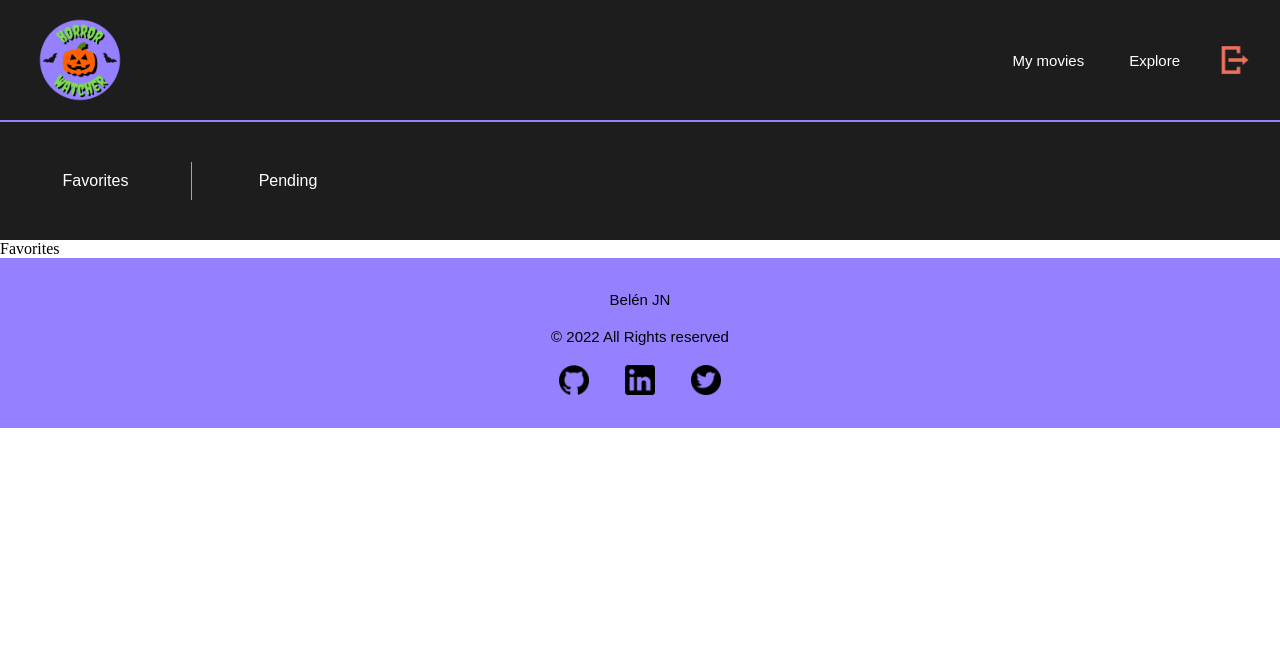
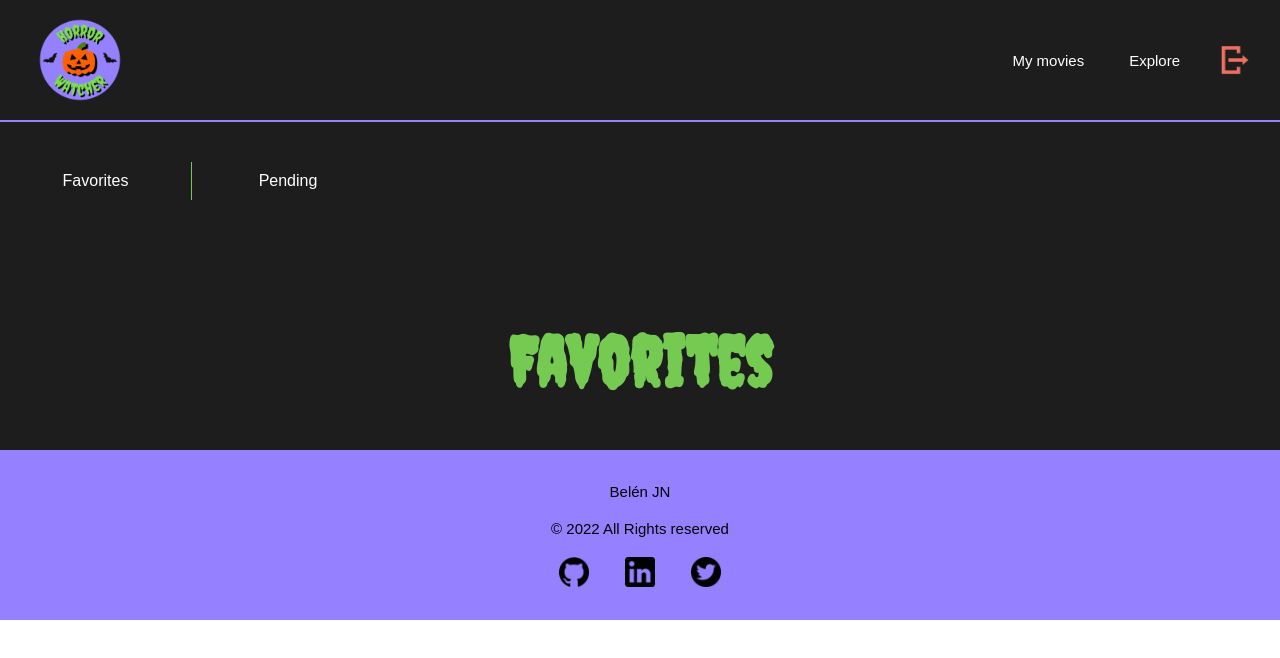
Before and after one commit to belenjn/horror-watcher-app, a React (Vite) app: page /myMovies in a window 1280 px wide. Shown: the top 658 px of the page. Built offline with nearby package versions, Linux system fonts and the light colour scheme; no server answers; a web font is replaced by a local one.

Commit message:
Favorite and pending view with first style

```diff
--- a/src/components/my-movies-page/MyMoviesPage.tsx
+++ b/src/components/my-movies-page/MyMoviesPage.tsx
@@ -1,3 +1,4 @@
+import { useState } from "react"
 import { Footer } from "../footer/Footer"
 import { Navbar } from "../navbar/Navbar"
 import { Favorites } from "./favorites/Favorites"
@@ -5,12 +6,17 @@ import { Pending } from "./pending/Pending"
 import {SelectorPages} from "./selector-pages-favorites-pending/SelectorPages"
 
 export const MyMoviesPage = () => {
+
+  const [favorites, setFavorites] = useState(true);
+  const [pending, setPending] = useState(false);
+
   return (
     <>
     <Navbar/>
-    <SelectorPages/>
-    <Favorites/>
-    {/* <Pending/> */}
+    <SelectorPages favorites={favorites} pending={pending} setFavorites={setFavorites} setPending={setPending}/>
+    {
+      favorites === true ? <Favorites/> : <Pending/>
+    }
     <Footer/>
     </>
   )
--- /dev/null
+++ b/src/components/my-movies-page/favorites/Favorites.css
@@ -0,0 +1,15 @@
+.favorites__container {
+    background-color: var(--main-bg-color);
+    display: flex;
+    flex-direction: column;
+}
+
+.favorites__container--title {
+    align-self: center;
+    color: var(--secondary-color);
+    font-family: var(--secondary-font-family);
+    font-size: 70px;
+    text-align: center;
+    margin-bottom: 40px;
+    height: 90px;
+}
--- a/src/components/my-movies-page/favorites/Favorites.tsx
+++ b/src/components/my-movies-page/favorites/Favorites.tsx
@@ -1,7 +1,11 @@
-import React from 'react'
+import "./Favorites.css"
 
 export const Favorites = () => {
   return (
-    <div>Favorites</div>
+    <div className='favorites__container'>
+        <h1 className="favorites__container--title">
+            Favorites
+        </h1>
+    </div>
   )
 }
--- /dev/null
+++ b/src/components/my-movies-page/pending/Pending.css
@@ -0,0 +1,15 @@
+.pending__container {
+    background-color: var(--main-bg-color);
+    display: flex;
+    flex-direction: column;
+}
+
+.pending__container--title {
+    align-self: center;
+    color: var(--secondary-color);
+    font-family: var(--secondary-font-family);
+    font-size: 70px;
+    text-align: center;
+    margin-bottom: 40px;
+    height: 90px;
+}
--- a/src/components/my-movies-page/pending/Pending.tsx
+++ b/src/components/my-movies-page/pending/Pending.tsx
@@ -1,7 +1,11 @@
-import React from 'react'
+import "./Pending.css"
 
 export const Pending = () => {
   return (
-    <div>Pending</div>
+    <div className='pending__container'>
+        <h1 className="pending__container--title">
+            Pending
+        </h1>
+    </div>
   )
 }
--- a/src/components/my-movies-page/selector-pages-favorites-pending/SelectorPages.css
+++ b/src/components/my-movies-page/selector-pages-favorites-pending/SelectorPages.css
@@ -40,3 +40,9 @@
 .gridMoviesPage__container--pages--pending > a:hover {
   color: #80abff;
 }
+
+
+.gridMoviesPage__container--pages--favorites > a:visited,
+.gridMoviesPage__container--pages--pending > a:visited {
+  color: #80abff;
+}
--- a/src/components/my-movies-page/selector-pages-favorites-pending/SelectorPages.tsx
+++ b/src/components/my-movies-page/selector-pages-favorites-pending/SelectorPages.tsx
@@ -1,16 +1,40 @@
-import { useState } from "react"
-import "./SelectorPages.css"
+import { useState } from "react";
+import "./SelectorPages.css";
 
-export const SelectorPages = () => {
+export const SelectorPages = ({
+  setFavorites,
+  setPending,
+  favorites,
+  pending
+}: {
+  setFavorites: React.Dispatch<React.SetStateAction<boolean>>;
+  setPending: React.Dispatch<React.SetStateAction<boolean>>;
+  favorites: boolean;
+  pending: boolean;
+}) => {
 
+  const handleClickFavorites = () => {
+    setFavorites(true)
+    setPending(false)
+
+  }
+
+  const handleClickPending = () => {
+    setPending(true)
+    setFavorites(false)
+
+  }
 
   return (
     <div className="gridMoviesPage__container">
-        <div className="gridMoviesPage__container--pages">
-        <div className="gridMoviesPage__container--pages--favorites">Favorites</div>
-        <div className="gridMoviesPage__container--pages--pending">Pending</div>
+      <div className="gridMoviesPage__container--pages">
+        <div className="gridMoviesPage__container--pages--favorites">
+          <a onClick={handleClickFavorites}>Favorites</a>
         </div>
-
+        <div className="gridMoviesPage__container--pages--pending">
+          <a onClick={handleClickPending}>Pending</a>
+        </div>
+      </div>
     </div>
-  )
-}
+  );
+};
```
